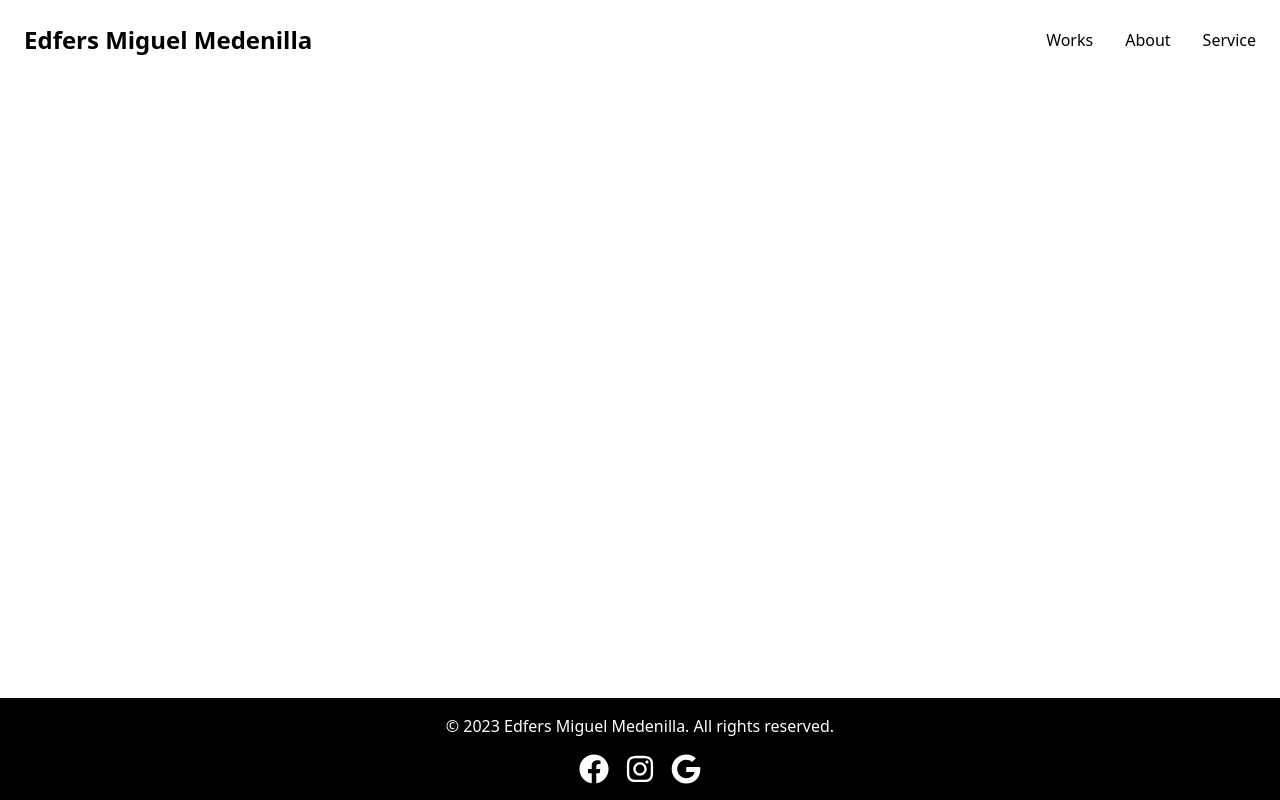
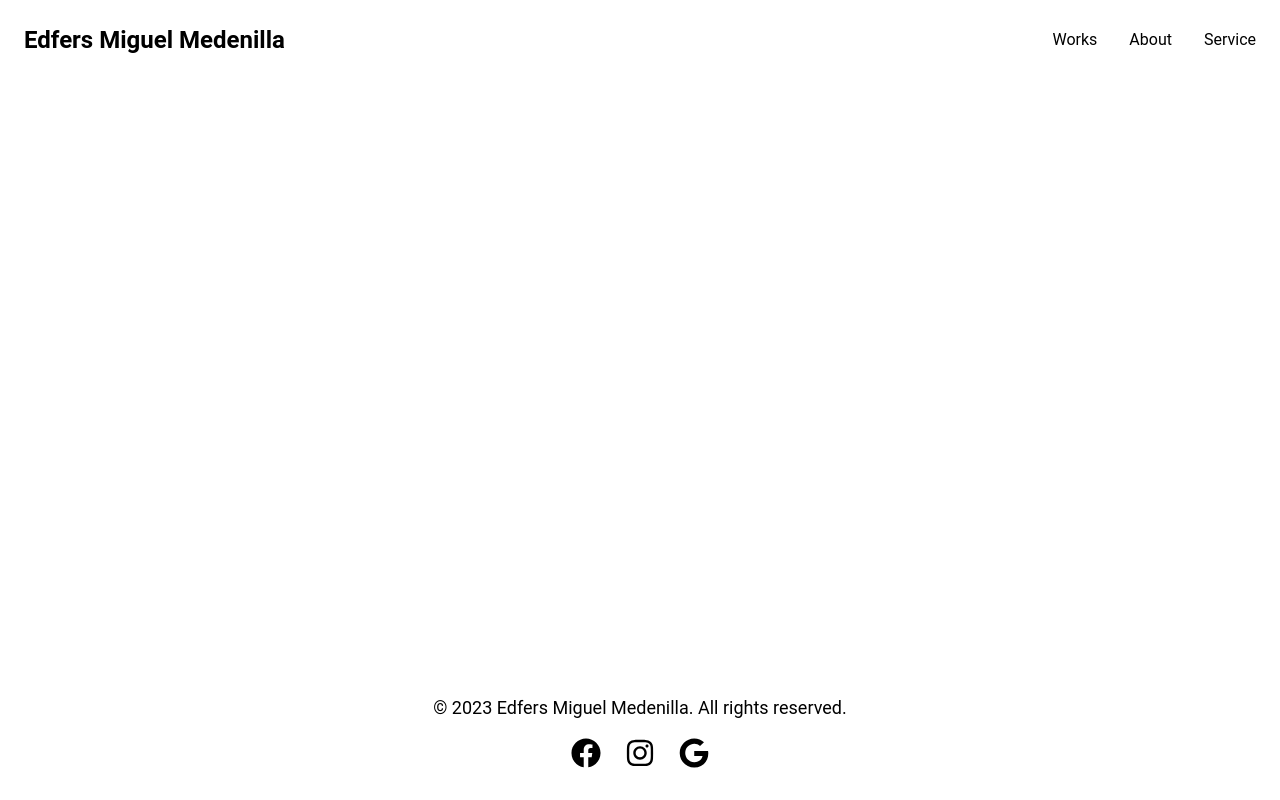
Before and after one commit to lancekian12/React-Personal-Page, a React (Vite) app: page /contact in a window 1280 px wide. Built offline with nearby package versions, Linux system fonts and the light colour scheme.

Commit message:
update on homepage and navbar and footer

```diff
--- a/src/components/Footer.jsx
+++ b/src/components/Footer.jsx
@@ -1,19 +1,36 @@
-import { FaFacebook, FaInstagram, FaGoogle } from 'react-icons/fa'; // Importing icons from react-icons
-
+import { FaFacebook, FaInstagram, FaGoogle } from 'react-icons/fa';
 
 function Footer() {
     return (
-        <footer className="bg-black text-white p-4 text-center">
-            <p>&copy; 2023 Edfers Miguel Medenilla. All rights reserved.</p>
-            <div className="flex justify-center space-x-4 mt-4">
-                <a href="https://www.facebook.com/people/Edfers-Miguel-Medenilla/pfbid02kRJEppEzKUg2SqzAyPK9m22wzEHAA8GuXuRtPUuMv5C7E4fAGwUaWqN7oHMhTY1ol/" target="_blank" rel="noopener noreferrer">
-                    <FaFacebook size={30} className="hover:text-blue-600" />
+        <footer className="bg-white text-black p-8 text-center mt-10 font-sans">
+            {/* Footer Text */}
+            <p className="text-lg">&copy; 2023 Edfers Miguel Medenilla. All rights reserved.</p>
+
+            {/* Social Media Icons */}
+            <div className="flex flex-wrap justify-center space-x-6 mt-4">
+                <a
+                    href="https://www.facebook.com/people/Edfers-Miguel-Medenilla/pfbid02kRJEppEzKUg2SqzAyPK9m22wzEHAA8GuXuRtPUuMv5C7E4fAGwUaWqN7oHMhTY1ol/"
+                    target="_blank"
+                    rel="noopener noreferrer"
+                    className="text-black hover:text-blue-600 transition duration-300"
+                >
+                    <FaFacebook size={30} />
                 </a>
-                <a href="https://www.instagram.com/medenillaedfersmiguel/profilecard/?igsh=MWw2YmI4dTk2aHN4aw%3D%3D" target="_blank" rel="noopener noreferrer">
-                    <FaInstagram size={30} className="hover:text-pink-600" />
+                <a
+                    href="https://www.instagram.com/medenillaedfersmiguel/profilecard/?igsh=MWw2YmI4dTk2aHN4aw%3D%3D"
+                    target="_blank"
+                    rel="noopener noreferrer"
+                    className="text-black hover:text-pink-600 transition duration-300"
+                >
+                    <FaInstagram size={30} />
                 </a>
-                <a href="mailto:edfersmedenilla6@gmail.com" target="_blank" rel="noopener noreferrer">
-                    <FaGoogle size={30} className="hover:text-red-600" />
+                <a
+                    href="mailto:edfersmedenilla6@gmail.com"
+                    target="_blank"
+                    rel="noopener noreferrer"
+                    className="text-black hover:text-red-600 transition duration-300"
+                >
+                    <FaGoogle size={30} />
                 </a>
             </div>
         </footer>
--- a/src/components/Navbar.jsx
+++ b/src/components/Navbar.jsx
@@ -1,19 +1,28 @@
-// src/components/Navbar.js
-// src/components/Navbar.js
+import { useState } from 'react';
 import { Link } from 'react-router-dom';
+import { FaBars } from 'react-icons/fa';  // Import the FaBars icon
 
 function Navbar() {
+    const [isMenuOpen, setIsMenuOpen] = useState(false);
+
     return (
-        <nav className="bg-white text-black w-full fixed top-0 p-6  z-50">
+        <nav className="bg-white text-black w-full fixed top-0 p-6 z-50">
             <div className="container mx-auto flex items-center justify-between">
                 <h1 className="text-2xl font-bold">
                     <Link to="/" className="text-black">Edfers Miguel Medenilla</Link>
                 </h1>
-                <ul className="flex space-x-8">
-                    <li><Link to="/" className="hover:text-accent">Works</Link></li>
-                    <li><Link to="/about" className="hover:text-accent">About</Link></li>
-                    <li><Link to="/service" className="hover:text-accent">Service</Link></li>
+                <ul className={`lg:flex ${isMenuOpen ? 'block' : 'hidden'} space-x-8`}>
+                    <li><Link to="/" className="hover:text-gray-500 transition-colors">Works</Link></li>
+                    <li><Link to="/about" className="hover:text-gray-500 transition-colors">About</Link></li>
+                    <li><Link to="/service" className="hover:text-gray-500 transition-colors">Service</Link></li>
                 </ul>
+                {/* Mobile Hamburger Menu */}
+                <button
+                    className="lg:hidden block text-black"
+                    onClick={() => setIsMenuOpen(!isMenuOpen)}
+                >
+                    <FaBars size={30} /> {/* Displaying the hamburger icon */}
+                </button>
             </div>
         </nav>
     );
--- a/src/pages/Home.jsx
+++ b/src/pages/Home.jsx
@@ -1,11 +1,25 @@
-// src/pages/Home.js
 function Home() {
     return (
         <div className="w-full h-screen bg-white text-black flex flex-col lg:flex-row items-center justify-center relative px-10">
+            {/* Right Side Profile Image with Circle Background (Mobile First) */}
+            <div className="relative z-10 mt-10 lg:mt-0 flex justify-center items-center order-first lg:order-last">
+                {/* Gray Circle Background (Visible only on Desktop) */}
+                <div className="absolute w-[350px] h-[350px] rounded-full bg-gray-200 top-20 lg:block hidden"></div>
+
+                {/* Profile Image */}
+                <div className="relative z-20 w-[300px] h-[300px] rounded-full overflow-hidden bottom-20 left-4 lg:w-[600px] lg:h-[520px] lg:bottom-28 lg:left-4">
+                    <img
+                        src="/picture_client-removebg-preview.png"
+                        alt="Profile"
+                        className="w-full h-full object-cover transition-transform duration-300 hover:scale-105"
+                    />
+                </div>
+            </div>
+
             {/* Left Side Message */}
             <div className="flex flex-col justify-center lg:w-1/2 space-y-4 text-center lg:text-left">
                 <div>
-                    <h2 className="text-2xl lg:text-4xl font-extrabold text-black leading-5 pb-2">
+                    <h2 className="text-2xl lg:text-4xl font-extrabold text-black leading-6 lg:leading-10 pb-2">
                         Smart Electrical System Dashboard <br />
                         for Commercial High-Rise Building
                     </h2>
@@ -17,21 +31,10 @@ function Home() {
 
                 {/* "Let’s Chat" Button */}
                 <div className="mt-6">
-                    <button className="bg-yellow-400 text-black font-semibold px-8 py-4 rounded-full shadow-lg hover:bg-yellow-500 flex items-center space-x-3 transition-all duration-300">
+                    <button className="bg-black text-white font-semibold px-8 py-4 rounded-full shadow-lg hover:bg-gray-800 transition-all duration-300 flex items-center space-x-3">
                         <span>Let’s Chat</span>
                         <span className="text-lg">➔</span>
                     </button>
-                </div>
-            </div>
-
-            {/* Right Side Profile Image */}
-            <div className="z-10 mt-10 lg:mt-0">
-                <div className="w-96 h-96 rounded-full overflow-hidden border-8 border-gray-800">
-                    <img
-                        src="/picture_client-removebg-preview.png"
-                        alt="Profile"
-                        className="w-full h-full object-cover transform transition-transform duration-300 hover:scale-105"
-                    />
                 </div>
             </div>
         </div>
--- a/tailwind.config.js
+++ b/tailwind.config.js
@@ -10,6 +10,10 @@ export default {
         textPrimary: "#000000", // Black text for headings
         textSecondary: "#a1a1aa", // Gray text for subheadings
       },
+      fontFamily: {
+        sans: ["Roboto", "Arial", "sans-serif"],
+        serif: ["Merriweather", "serif"],
+      },
       fontSize: {
         "6xl": "4rem",
         "8xl": "6rem",
```
